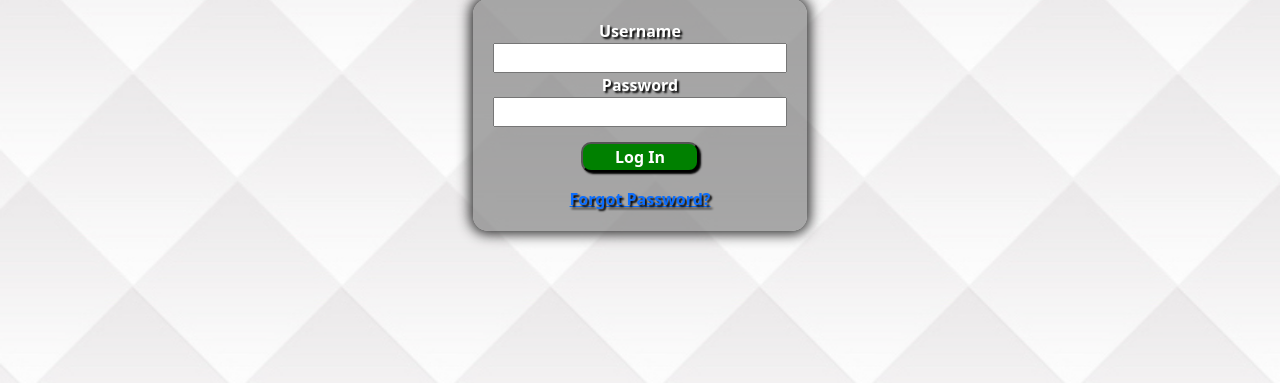
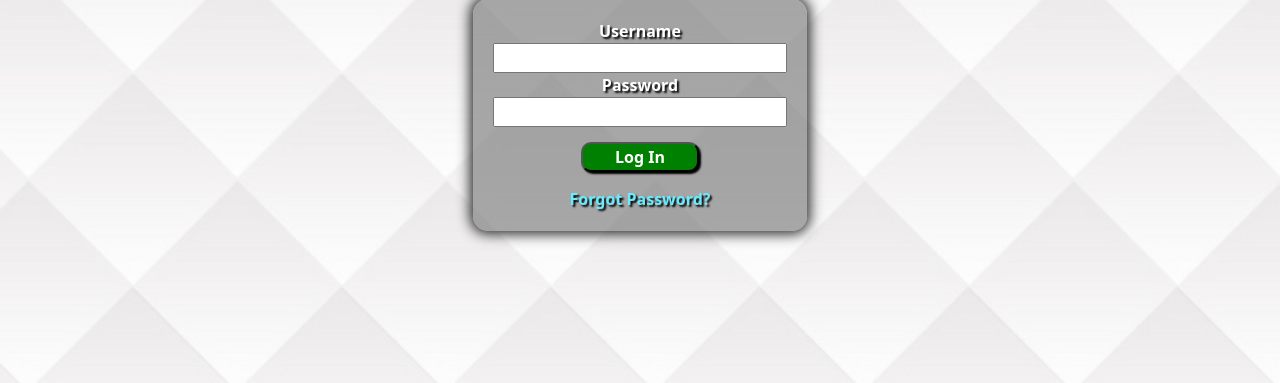
Before and after one commit to ahndawn/Exclusive-Lead-Server, a Flask app: page /login in a window 1280 px wide. Shown: the part 226-609 px from the top of the page. Run offline with Flask 3, Linux system fonts and the light colour scheme; some libraries are stand-ins or nearby versions.

```diff
--- a/templates/login.html
+++ b/templates/login.html
@@ -32,7 +32,7 @@
         {{ form.submit(style="background-color:green; border-radius: 10px; box-shadow: black 2px 2px 2px; color:white; font-weight:bolder") }}
       </div>
       <div>
-        <a href="{{ url_for('auth.forgot_password') }}">Forgot Password?</a>
+        <a href="{{ url_for('auth.forgot_password') }}" style="color:rgb(103, 235, 255); text-decoration: none;">Forgot Password?</a>
       </div>
   </form>
   </div>
```
